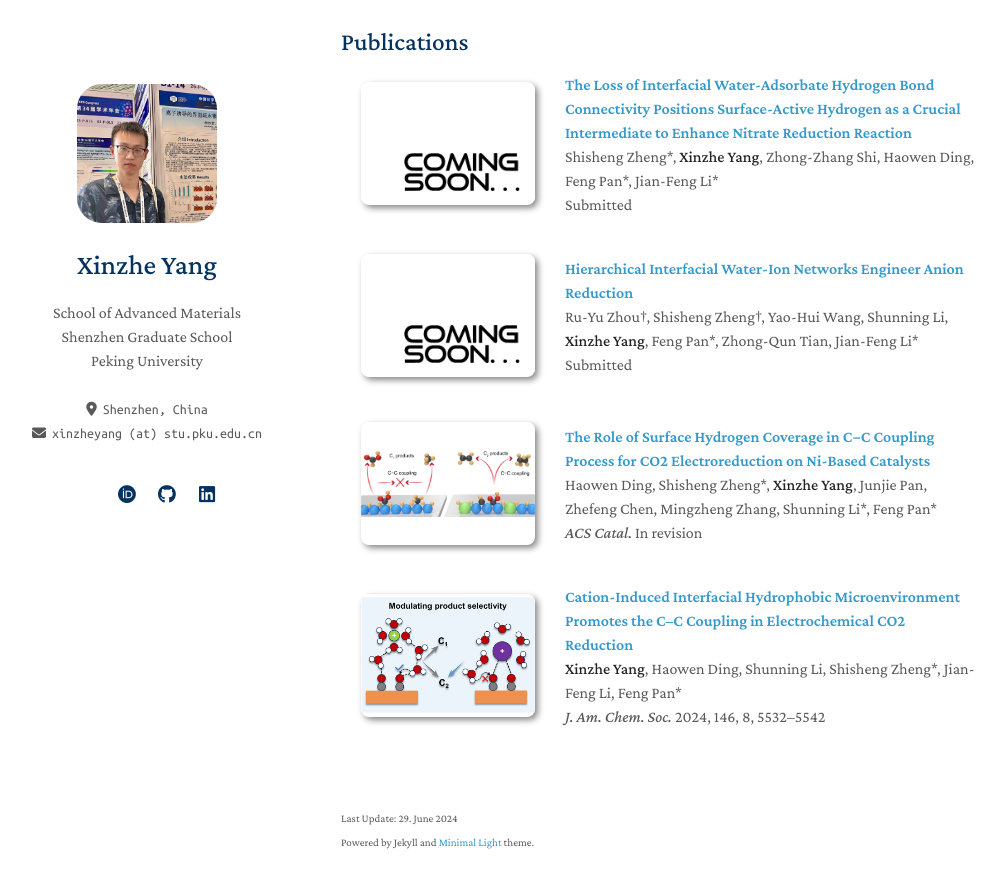
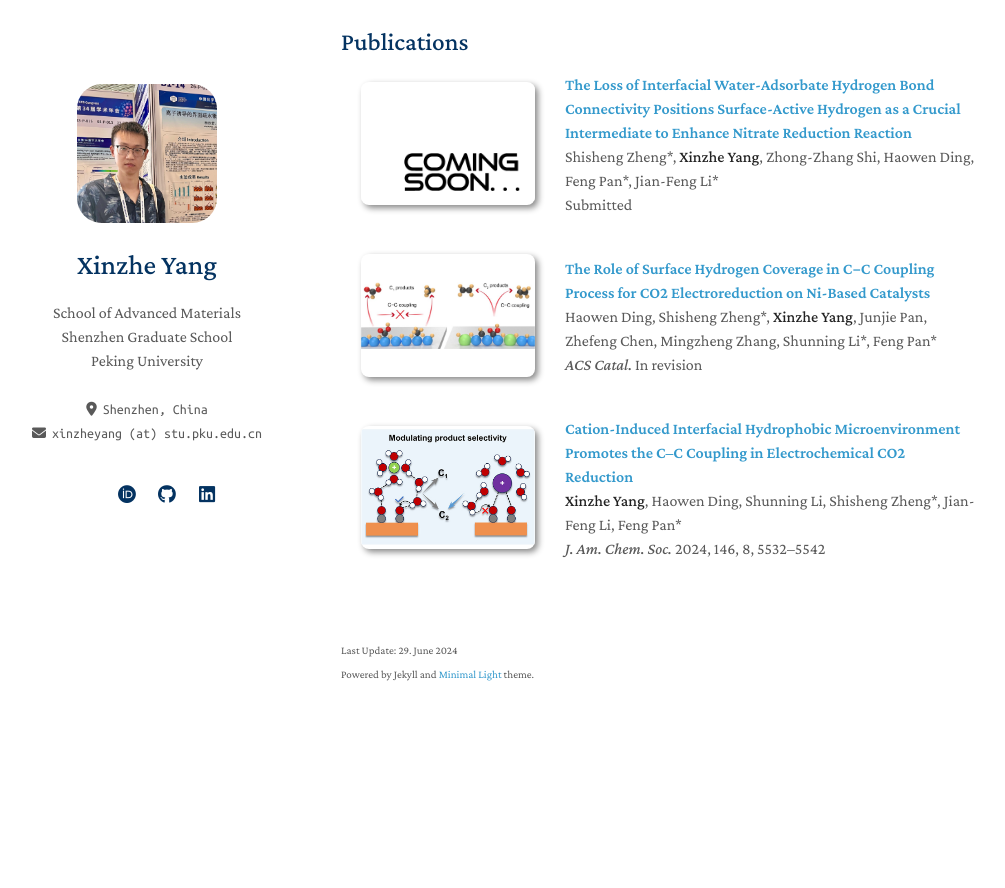
Before and after one commit to xzyang99/xzyang99.github.io, a Jekyll site: the page built from index.md, in a window 1280 px wide and 900 px high, scrolled down 633 px. Shown: the top 888 px of the window, without its empty margins (129-1134 px from the left). Built offline with Jekyll 4.4.1, drawn with Linux system fonts in a browser that asks for light colours; a style sheet for code colours, icons or effects is not loaded; our own code applies the rules of GitHub Pages for plain Markdown files; after the commit the page ends 1388 px from its top, so only the background shows below that.

Commit message:
Update publications.yml

```diff
--- a/_data/publications.yml
+++ b/_data/publications.yml
@@ -2,12 +2,6 @@ main:
 
   - title: The Loss of Interfacial Water-Adsorbate Hydrogen Bond Connectivity Positions Surface-Active Hydrogen as a Crucial Intermediate to Enhance Nitrate Reduction Reaction
     authors: Shisheng Zheng*, <strong>Xinzhe Yang</strong>, Zhong-Zhang Shi, Haowen Ding, Feng Pan*, Jian-Feng Li*
-    conference: Submitted
-    web: \#
-    image: ./assets/img/coming-soon.png
-
-  - title: Hierarchical Interfacial Water-Ion Networks Engineer Anion Reduction
-    authors: Ru-Yu Zhou†, Shisheng Zheng†, Yao-Hui Wang, Shunning Li, <strong>Xinzhe Yang</strong>, Feng Pan*, Zhong-Qun Tian, Jian-Feng Li*
     conference: Submitted
     web: \#
     image: ./assets/img/coming-soon.png
```
